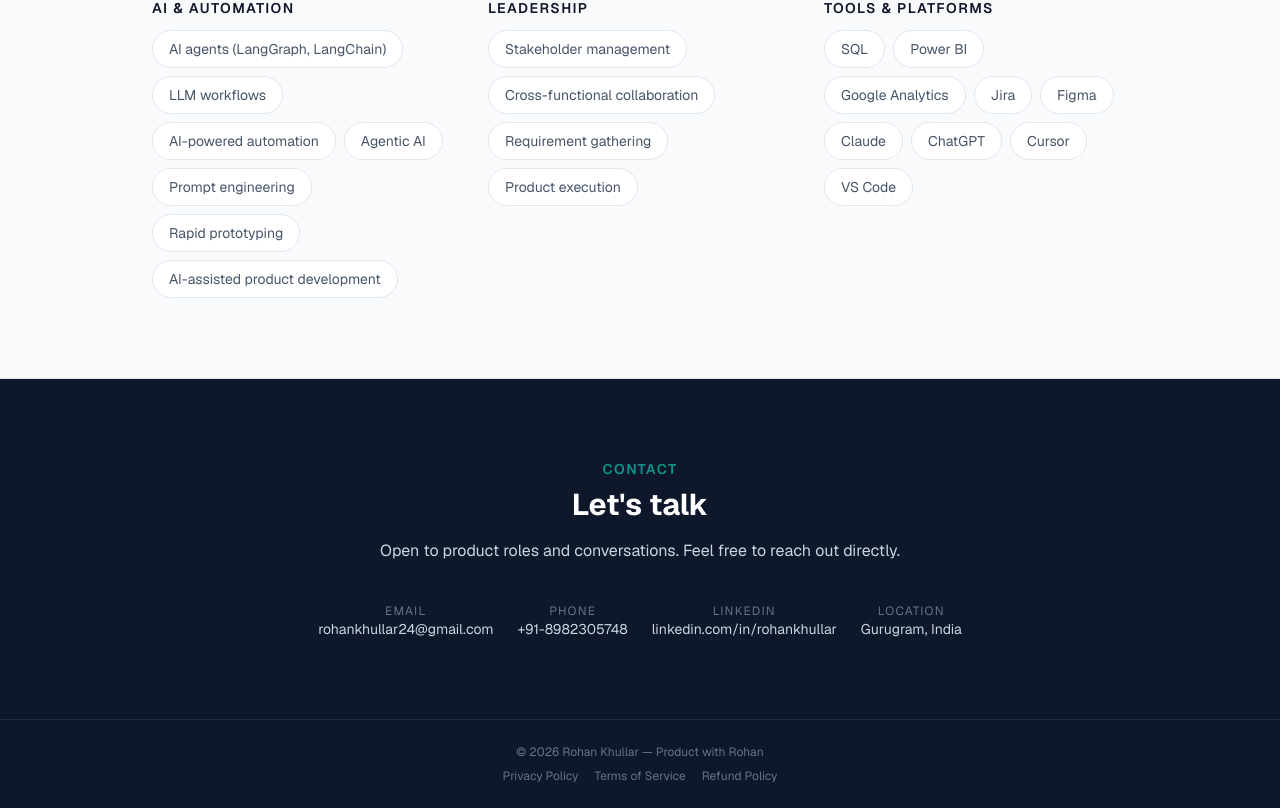
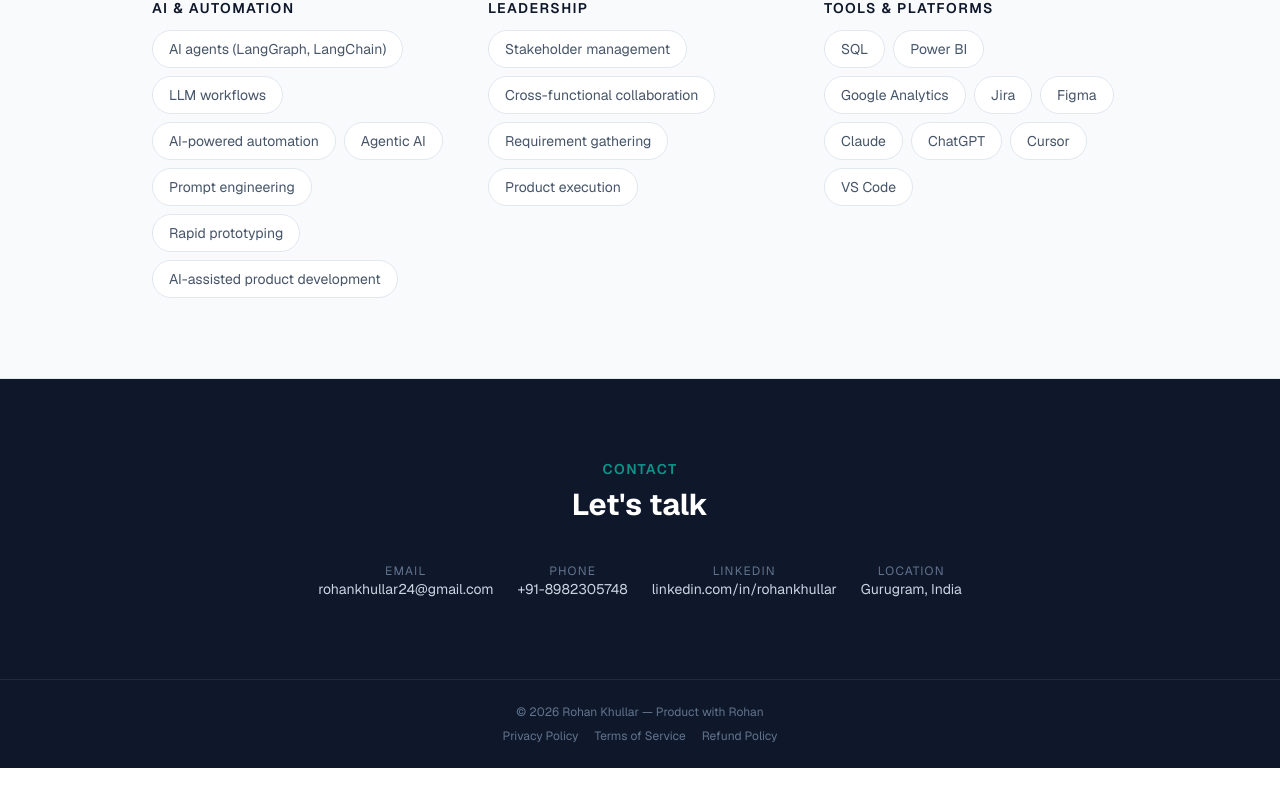
Before and after one commit to rohankhullar24-oss/product-with-rohan, a Next.js app: page / in a window 1280 px wide. Shown: the part 2677-3485 px from the top of the page. After the commit the page ends 3445 px from the top, so only its background shows below. Built offline with nearby package versions, Linux system fonts and the light colour scheme.

Commit message:
Remove "Open to product roles" text from Contact section

```diff
--- a/src/components/Contact.tsx
+++ b/src/components/Contact.tsx
@@ -43,9 +43,6 @@ export default function Contact() {
           Contact
         </h2>
         <h3 className="mt-2 text-3xl font-bold text-white">Let&apos;s talk</h3>
-        <p className="mx-auto mt-4 max-w-xl text-slate-300 dark:text-slate-400">
-          Open to product roles and conversations. Feel free to reach out directly.
-        </p>
 
         <div className="mt-10 flex flex-wrap items-center justify-center gap-6">
           {contacts.map((contact, i) =>
```
